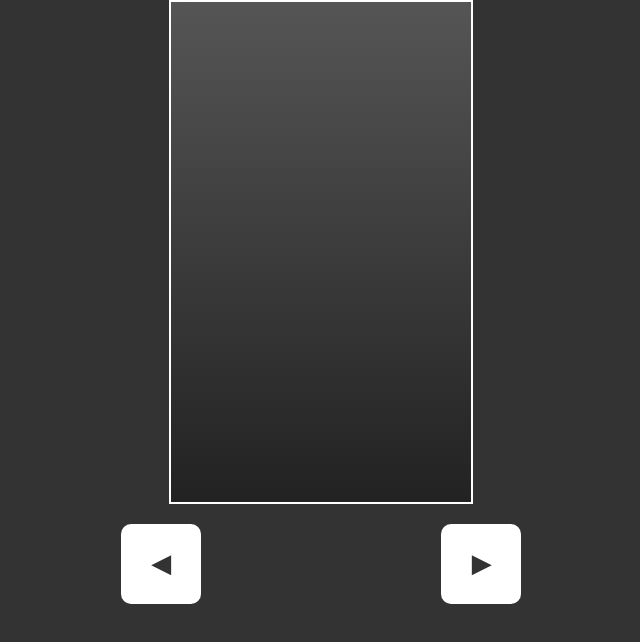
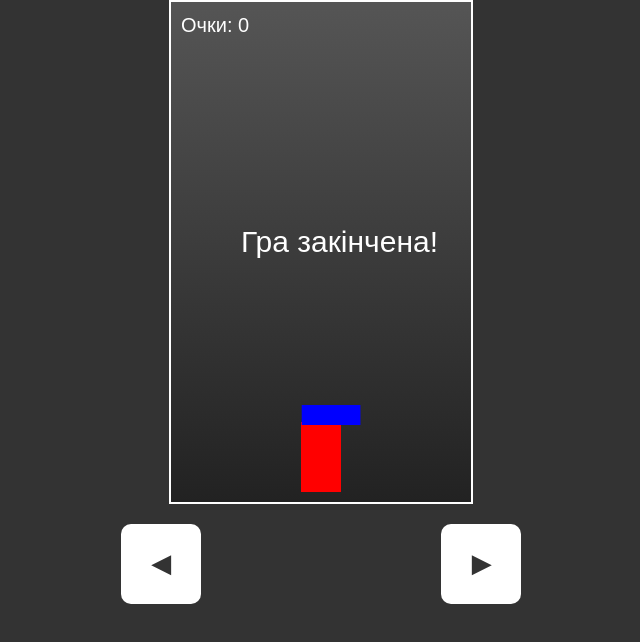
Before and after one commit to anton09052012/cars, a plain HTML site: page index.html in a window 1280 px wide. Shown: the whole page, without its empty margins (319-959 px from the left). Drawn offline with Linux system fonts and the light colour scheme.

Commit message:
Update index.html

```diff
--- a/index.html
+++ b/index.html
@@ -60,26 +60,26 @@
         const canvas = document.getElementById("gameCanvas");
         const ctx = canvas.getContext("2d");
 
-        // Ігрові змінні
+        // Розміри дороги та автомобіля
         const roadWidth = canvas.width;
         const roadHeight = canvas.height;
         const carWidth = 40;
         const carHeight = 70;
 
-        let carX = roadWidth / 2 - carWidth / 2;
-        let carY = roadHeight - carHeight - 10;
-        let obstacles = [];
-        let speed = 3;
-        let score = 0;
+        let carX = roadWidth / 2 - carWidth / 2; // Початкове положення автомобіля
+        let carY = roadHeight - carHeight - 10; // Відстань від нижнього краю
+        let obstacles = []; // Список перешкод
+        let speed = 3; // Початкова швидкість гри
+        let score = 0; // Лічильник очок
         let gameOver = false;
 
-        // Функція для малювання автомобіля
-        function drawCar(x, y, color = "red") {
-            ctx.fillStyle = color;
+        // Малювання автомобіля
+        function drawCar(x, y) {
+            ctx.fillStyle = "red";
             ctx.fillRect(x, y, carWidth, carHeight);
         }
 
-        // Функція для малювання перешкод
+        // Малювання перешкод
         function drawObstacles() {
             ctx.fillStyle = "blue";
             obstacles.forEach(obstacle => {
@@ -89,9 +89,10 @@
 
         // Спавн нової перешкоди
         function spawnObstacle() {
-            const obstacleWidth = Math.random() * 50 + 50;
+            const obstacleWidth = Math.random() * 60 + 40;
             const obstacleHeight = 20;
             const obstacleX = Math.random() * (roadWidth - obstacleWidth);
+
             obstacles.push({
                 x: obstacleX,
                 y: -obstacleHeight,
@@ -100,7 +101,7 @@
             });
         }
 
-        // Оновлення перешкод
+        // Оновлення положення перешкод
         function updateObstacles() {
             obstacles.forEach(obstacle => {
                 obstacle.y += speed;
@@ -108,7 +109,7 @@
                 if (obstacle.y > roadHeight) {
                     obstacles.splice(obstacles.indexOf(obstacle), 1);
                     score++;
-                    speed += 0.1; // Збільшення швидкості
+                    speed += 0.1; // Збільшення швидкості з кожною перешкодою
                     spawnObstacle();
                 }
             });
@@ -122,3 +123,56 @@
                     carX + carWidth > obstacle.x &&
                     carY < obstacle.y + obstacle.height &&
                     carY + carHeight > obstacle.y
+                ) {
+                    gameOver = true;
+                }
+            });
+        }
+
+        // Відображення рахунку
+        function drawScore() {
+            ctx.fillStyle = "white";
+            ctx.font = "20px Arial";
+            ctx.fillText(`Очки: ${score}`, 10, 30);
+        }
+
+        // Основний цикл гри
+        function update() {
+            if (gameOver) {
+                ctx.fillStyle = "white";
+                ctx.font = "30px Arial";
+                ctx.fillText("Гра закінчена!", 70, roadHeight / 2);
+                return;
+            }
+
+            ctx.clearRect(0, 0, roadWidth, roadHeight);
+
+            drawCar(carX, carY);
+            updateObstacles();
+            drawObstacles();
+            checkCollision();
+            drawScore();
+
+            requestAnimationFrame(update);
+        }
+
+        // Рух автомобіля
+        function moveCar(direction) {
+            if (direction === "left" && carX > 0) {
+                carX -= 20;
+            }
+            if (direction === "right" && carX + carWidth < roadWidth) {
+                carX += 20;
+            }
+        }
+
+        // Дії кнопок управління
+        document.getElementById("left").addEventListener("click", () => moveCar("left"));
+        document.getElementById("right").addEventListener("click", () => moveCar("right"));
+
+        // Ініціалізація гри
+        spawnObstacle();
+        update();
+    </script>
+</body>
+</html>
```
